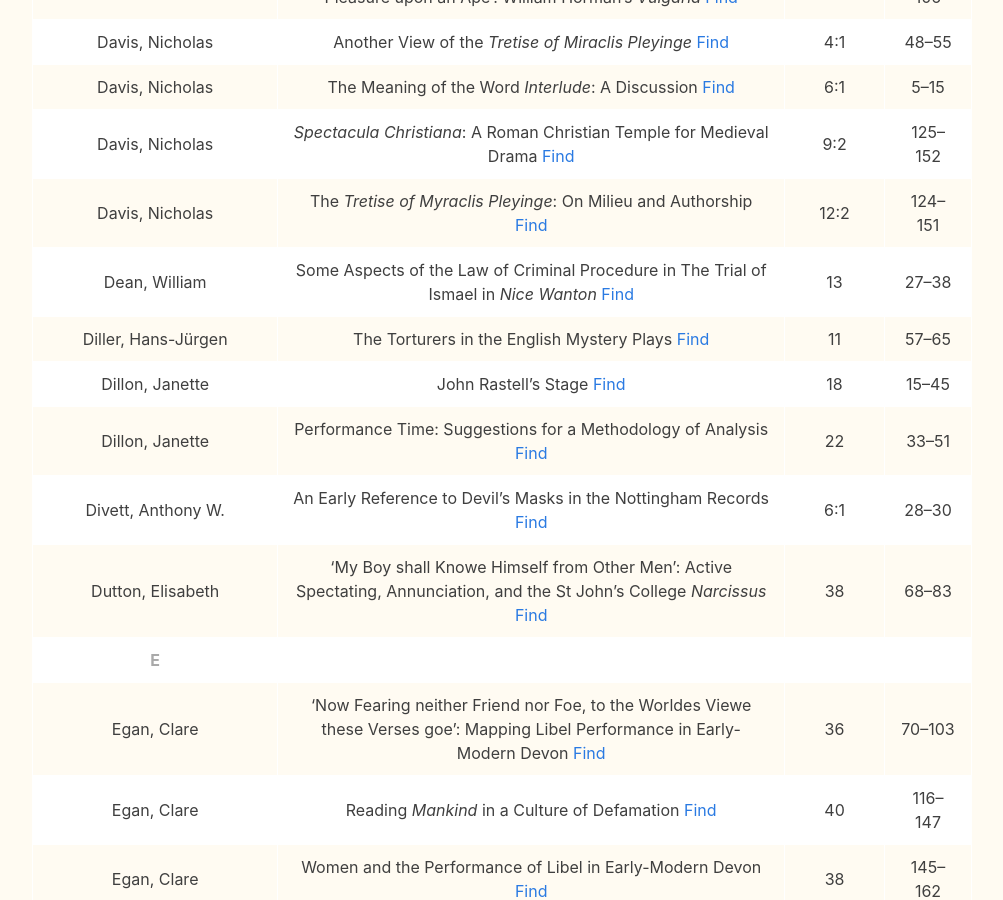
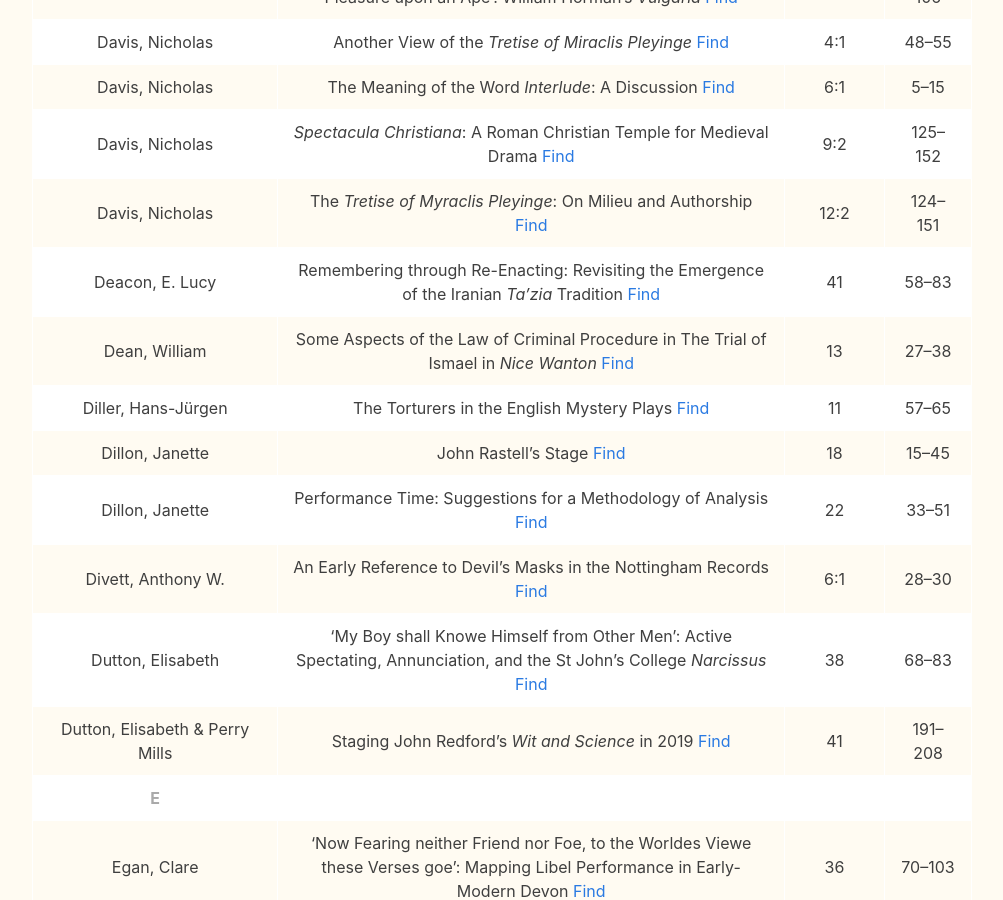
Before and after one commit to MedievalEnglishTheatre/MedievalEnglishTheatre.github.io, a Jekyll site: the page built from src/journal/cuminddf.md, in a window 1280 px wide and 900 px high, scrolled down 1043 px. Shown: the whole window, without its empty margins (138-1141 px from the left). Built offline with Jekyll 4.4.1, drawn with Linux system fonts in a browser that asks for light colours.

Commit message:
Update cuminddf vol 41.md

```diff
--- a/src/journal/cuminddf.md
+++ b/src/journal/cuminddf.md
@@ -29,12 +29,14 @@ The later volumes include *summaries* and *PDFs* of one or two pages.
 |Davis, Nicholas|The Meaning of the Word *Interlude*: A Discussion [Find](vol06.html#Davis) |6:1|5–15|
 |Davis, Nicholas| *Spectacula Christiana*: A Roman Christian Temple for Medieval Drama [Find](vol09.html#Davis) |9:2|125–152|
 |Davis, Nicholas|The *Tretise of Myraclis Pleyinge*: On Milieu and Authorship [Find](vol12.html#Davis) |12:2|124–151|
+|Deacon, E. Lucy| Remembering through Re-Enacting: Revisiting the Emergence of the Iranian *Ta'zia* Tradition [Find](vol41.html#Deacon) |41|58–83|
 |Dean, William|Some Aspects of the Law of Criminal Procedure in The Trial of Ismael in *Nice Wanton* [Find](vol13.html#Dean) |13|27–38|
 |Diller, Hans-Jürgen|The Torturers in the English Mystery Plays [Find](vol11.html#Diller) |11|57–65|
 |Dillon, Janette|John Rastell’s Stage [Find](vol18.html#Dillon) |18|15–45|
 |Dillon, Janette|Performance Time: Suggestions for a Methodology of Analysis [Find](vol22.html#Dillon) |22|33–51|
 |Divett, Anthony W.|An Early Reference to Devil’s Masks in the Nottingham Records [Find](vol06.html#Divett) |6:1|28–30|
 |Dutton, Elisabeth|‘My Boy shall Knowe Himself from Other Men’: Active Spectating, Annunciation, and the St John’s College *Narcissus* [Find](vol38.html#Dutton) |38|68–83|
+|Dutton, Elisabeth &amp; Perry Mills| Staging John Redford's *Wit and Science* in 2019 [Find](vol41.#Dutton) |41|191–208|
 |**<a name="E" id="E" class="alphaCenter">E</a>**||||
 |Egan, Clare|‘Now Fearing neither Friend nor Foe, to the Worldes Viewe these Verses goe’: Mapping Libel Performance in Early-Modern Devon [Find](vol36.html#Egan) |36|70–103|
 |Egan, Clare|Reading *Mankind* in a Culture of Defamation [Find](vol40.html#Egan) |40|116–147|
```
